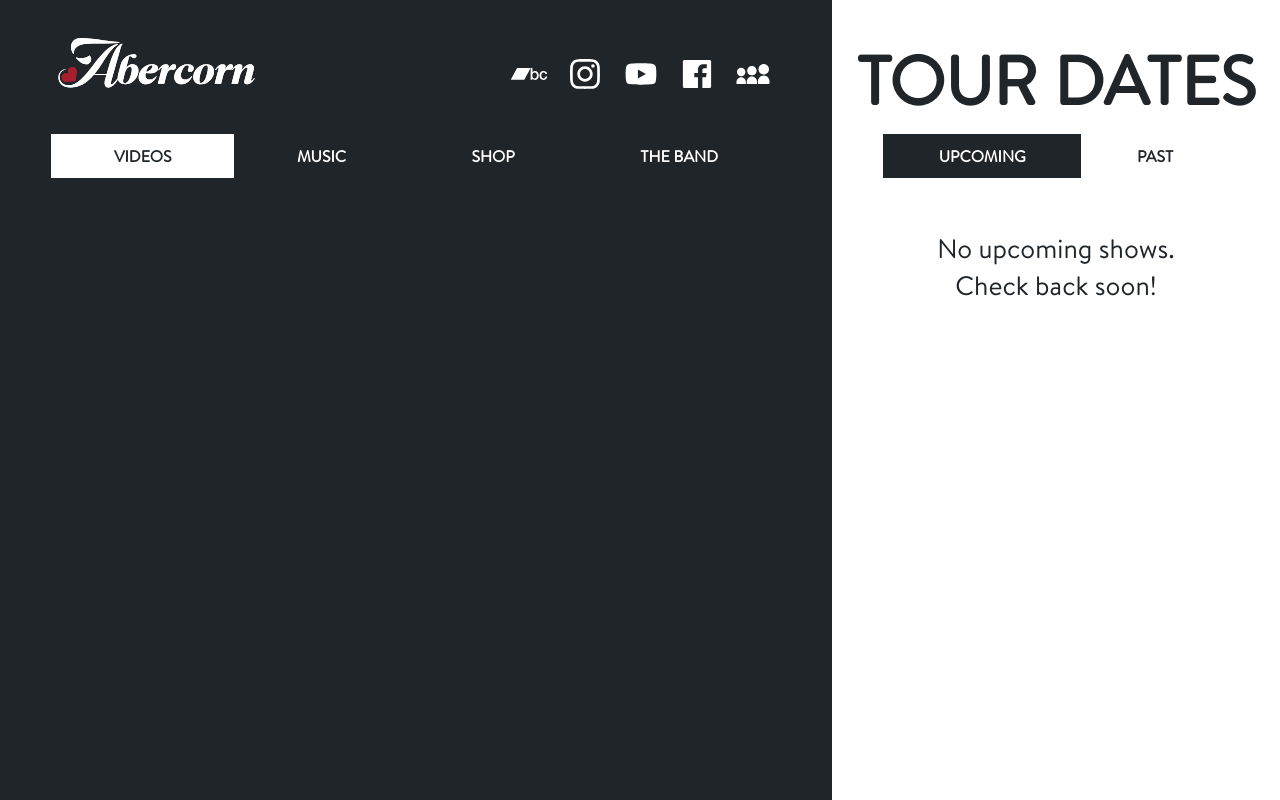
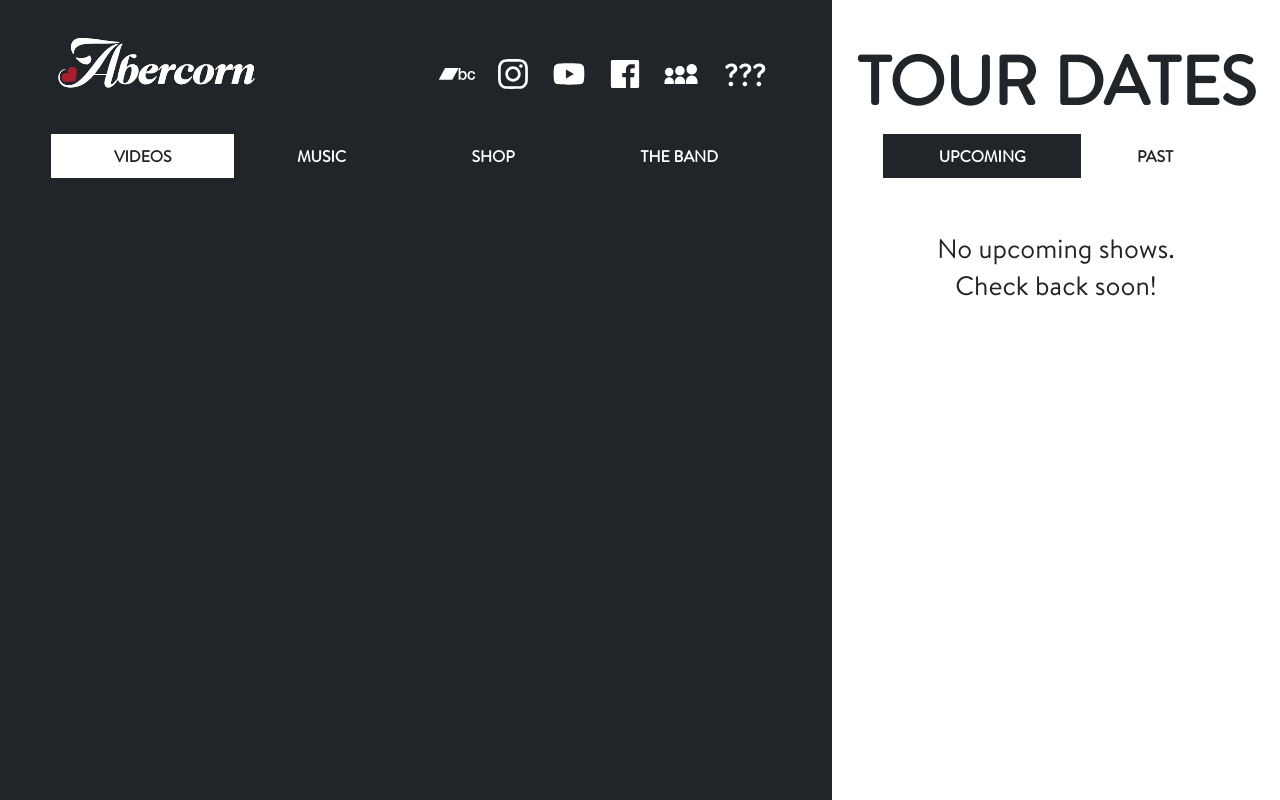
Before and after one commit to ostomachion/abercorn.band, a plain HTML site: page index.html in a window 1280 px wide. Drawn offline with Linux system fonts and the light colour scheme.

Commit message:
Add link to 90s site

```diff
--- a/index.html
+++ b/index.html
@@ -79,6 +79,7 @@
                   alt="Facebook"></a></li>
             <li><a href="https://myspace.com/AbercornBand" target="_blank"><img src="media/social/myspace.svg"
                   alt="MySpace"></a></li>
+            <li><a href="1999/index.htm" id="nineties">???</a></li>
           </ul>
         </nav>
       </header>
--- a/styles/style.css
+++ b/styles/style.css
@@ -24,3 +24,9 @@ nav ul {
   margin: 0;
   text-transform: uppercase;
 }
+
+#nineties {
+  font-size: 30px;
+  font-weight: bold;
+  padding: 15px;
+}
```
